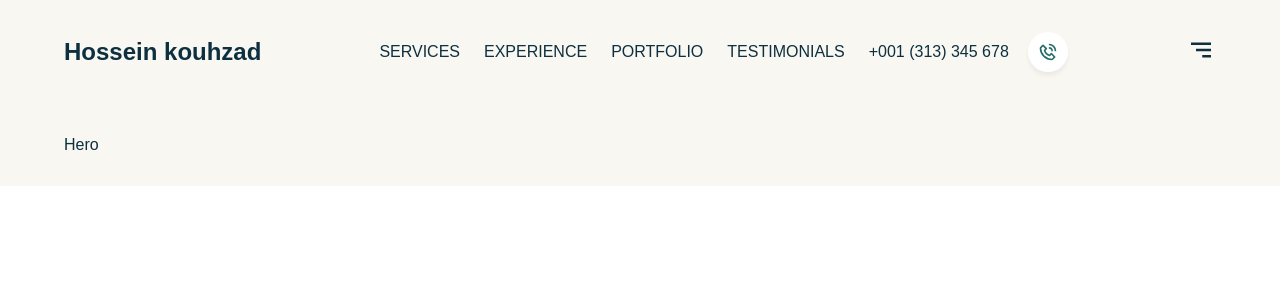
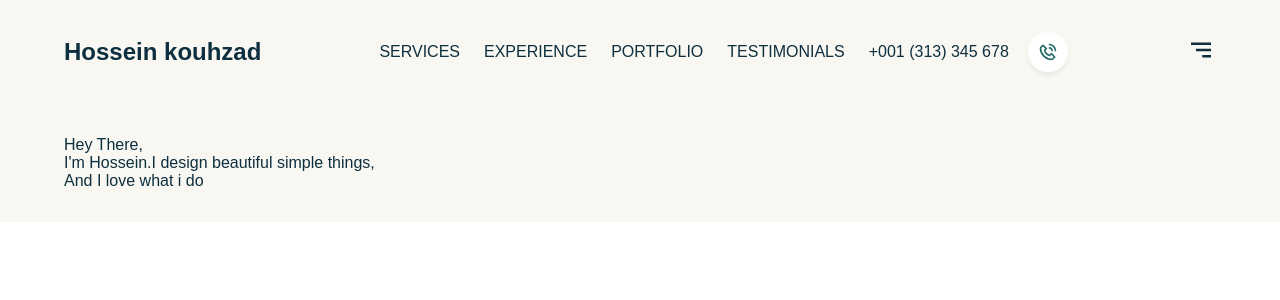
Before and after one commit to HKouhzad1991/HK-portfolio, a React (Vite) app: page / in a window 1280 px wide. Shown: the top 300 px of the page. Built offline with nearby package versions, Linux system fonts and the light colour scheme; a web font is replaced by a local one.

Commit message:
upper and lower div for hero section

```diff
--- a/src/components/hero/Hero.jsx
+++ b/src/components/hero/Hero.jsx
@@ -1,7 +1,32 @@
 import React from "react";
 import css from "./Hero.module.scss";
 const Hero = () => {
-  return <section className={`paddings ${css.wrapper}`}>Hero</section>;
+  return (
+    <section className={`paddings ${css.wrapper}`}>
+      <div className={"innerWidth ${css.container}"}>
+        {/* upper element */}
+        <div className={css.upperElements}>
+          <span>
+            Hey There,
+            <br /> I'm Hossein.
+          </span>
+          <span>
+            I design beautiful simple things,
+            <br /> And I love what i do
+          </span>
+        </div>
+
+        {/* lower elements */}
+
+        <div className={css.lowerElements}>
+                  <div className={css.experience}>
+
+                  </div>
+          <div className={css.certificate}></div>
+        </div>
+      </div>
+    </section>
+  );
 };
 
 export default Hero;
```
